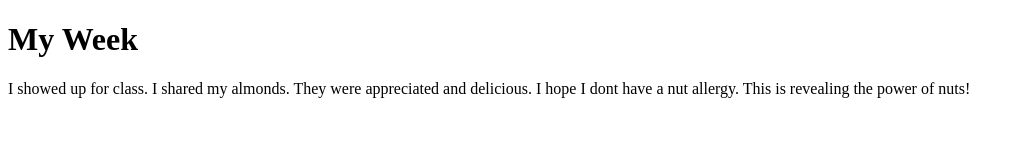
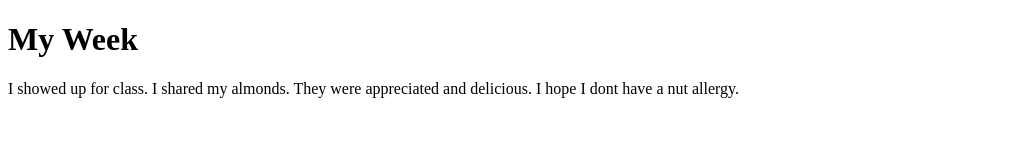
Before and after one commit to nathan-rabens/story, a plain HTML site: page index.html in a window 1280 px wide. Shown: the whole page, without its empty margins (0-1024 px from the left). Drawn offline with Linux system fonts and the light colour scheme.

Commit message:
new stuff

```diff
--- a/index.html
+++ b/index.html
@@ -7,7 +7,7 @@
   <body>
     <h1>My Week</h1>
     <p>I showed up for class. I shared my almonds. They were appreciated and delicious.
-      I hope I dont have a nut allergy. This is revealing the power of nuts!
+      I hope I dont have a nut allergy.
     </p>
 
   </body>
```
